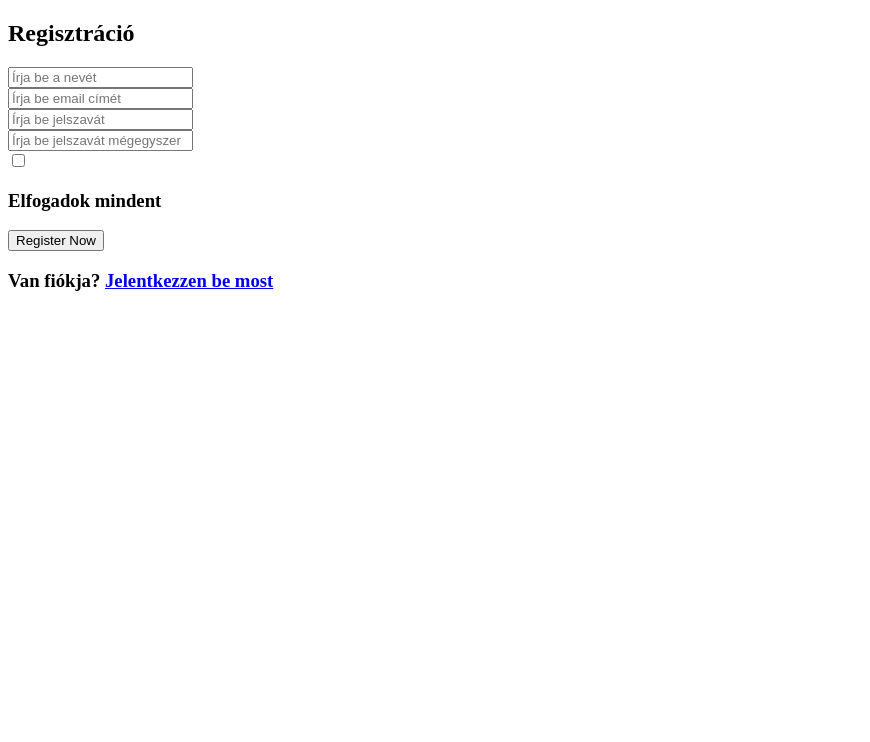
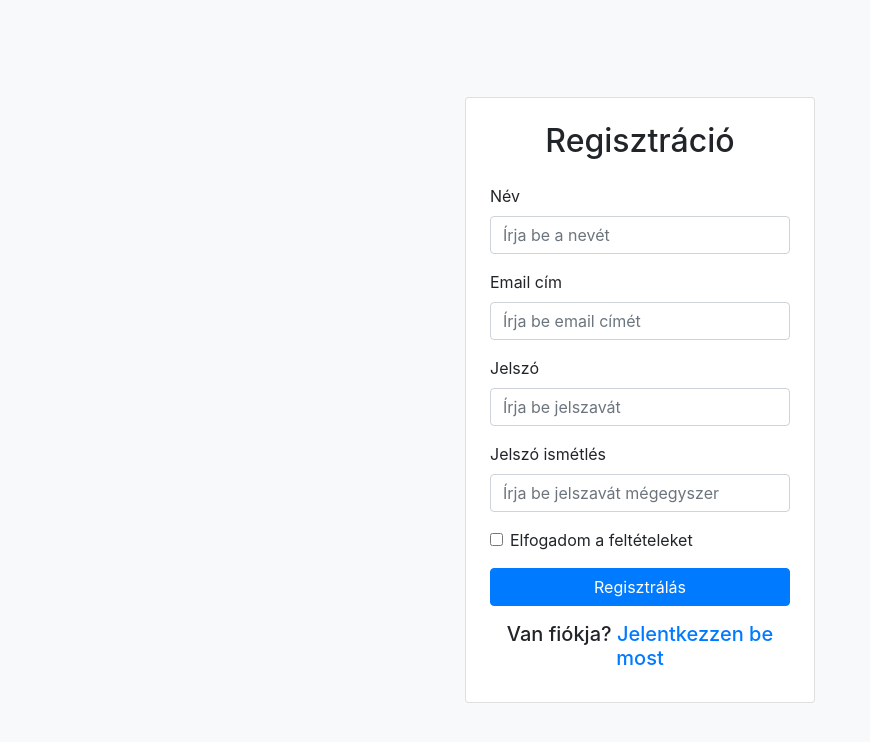
Before and after one commit to botobr/receptestavasz, a plain HTML site: page register.html in a window 1280 px wide. Shown: the whole page, without its empty margins (0-870 px from the left). Drawn offline with nearby package versions, Linux system fonts and the light colour scheme.

Commit message:
Bejelentkezési, regisztrációs form design

```diff
--- a/register.html
+++ b/register.html
@@ -1,38 +1,53 @@
 <!DOCTYPE html>
-<html lang="en">
+<html lang="hu">
 <head>
     <meta charset="UTF-8">
     <meta http-equiv="X-UA-Compatible" content="IE=edge">
     <meta name="viewport" content="width=device-width, initial-scale=1.0">
-    <title>Regisztráció oldal</title>
+    <title>Regisztrációs oldal</title>
+    <!-- Bootstrap CSS fájlok -->
+    <link href="https://stackpath.bootstrapcdn.com/bootstrap/4.5.2/css/bootstrap.min.css" rel="stylesheet">
 </head>
-<body>
+<body class="bg-light">
     <div class="container">
-        <h2>Regisztráció</h2>
+        <div class="row justify-content-center min-vh-100 align-items-center">
+            <div class="col-12 col-md-6 col-lg-4">
+                <div class="card p-4">
+                    <h2 class="text-center mb-4">Regisztráció</h2>
                     <form action="#">
-          <div class="input-box">
-            <input type="text" placeholder="Írja be a nevét" required>
+                        <div class="form-group">
+                            <label for="name">Név</label>
+                            <input type="text" class="form-control" id="name" placeholder="Írja be a nevét" required>
                         </div>
-          <div class="input-box">
-            <input type="text" placeholder="Írja be email címét" required>
+                        <div class="form-group">
+                            <label for="email">Email cím</label>
+                            <input type="email" class="form-control" id="email" placeholder="Írja be email címét" required>
                         </div>
-          <div class="input-box">
-            <input type="password" placeholder="Írja be jelszavát" required>
+                        <div class="form-group">
+                            <label for="password">Jelszó</label>
+                            <input type="password" class="form-control" id="password" placeholder="Írja be jelszavát" required>
                         </div>
-          <div class="input-box">
-            <input type="password" placeholder="Írja be jelszavát mégegyszer" required>
+                        <div class="form-group">
+                            <label for="confirmPassword">Jelszó ismétlés</label>
+                            <input type="password" class="form-control" id="confirmPassword" placeholder="Írja be jelszavát mégegyszer" required>
                         </div>
-          <div class="policy">
-            <input type="checkbox">
-            <h3>Elfogadok mindent</h3>
+                        <div class="form-check mb-3">
+                            <input type="checkbox" class="form-check-input" id="acceptPolicy" required>
+                            <label class="form-check-label" for="acceptPolicy">Elfogadom a feltételeket</label>
                         </div>
-          <div class="input-box button">
-            <input type="Submit" value="Register Now">
+                        <button type="submit" class="btn btn-primary btn-block">Regisztrálás</button>
+                    </form>
+                    <div class="text-center mt-3">
+                        <h5>Van fiókja? <a href="./login.html">Jelentkezzen be most</a></h5>
                     </div>
-          <div class="text">
-            <h3>Van fiókja? <a href="./login.html">Jelentkezzen be most</a></h3>
                 </div>
-        </form>
             </div>
+        </div>
+    </div>
+
+    <!-- Bootstrap javascript fájlok -->
+    <script src="https://code.jquery.com/jquery-3.5.1.slim.min.js"></script>
+    <script src="https://cdn.jsdelivr.net/npm/@popperjs/core@2.5.3/dist/umd/popper.min.js"></script>
+    <script src="https://stackpath.bootstrapcdn.com/bootstrap/4.5.2/js/bootstrap.min.js"></script>
 </body>
 </html>
```
Also changed, not shown: login.html (+38 -13 lines). Lines whose indentation alone changed are shown as unchanged.
